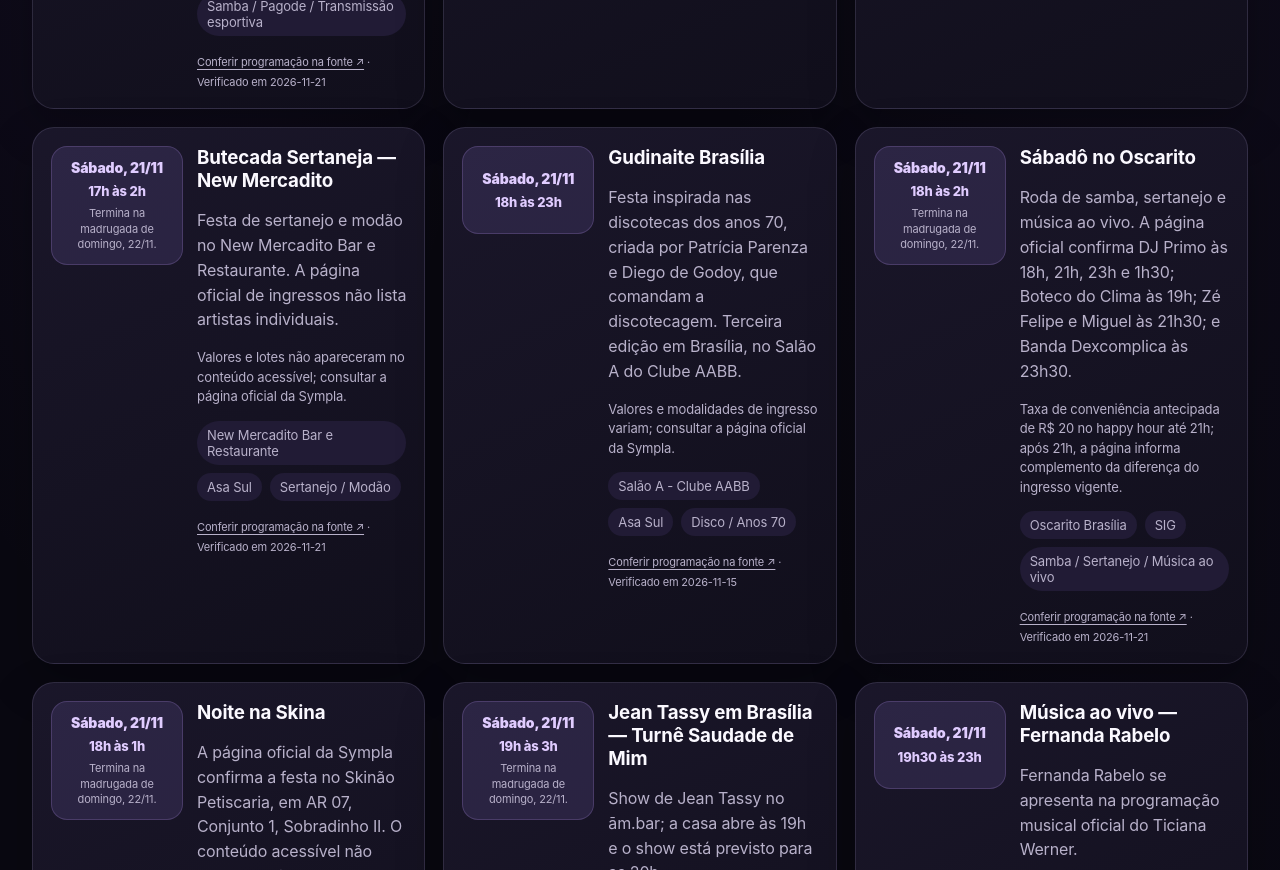
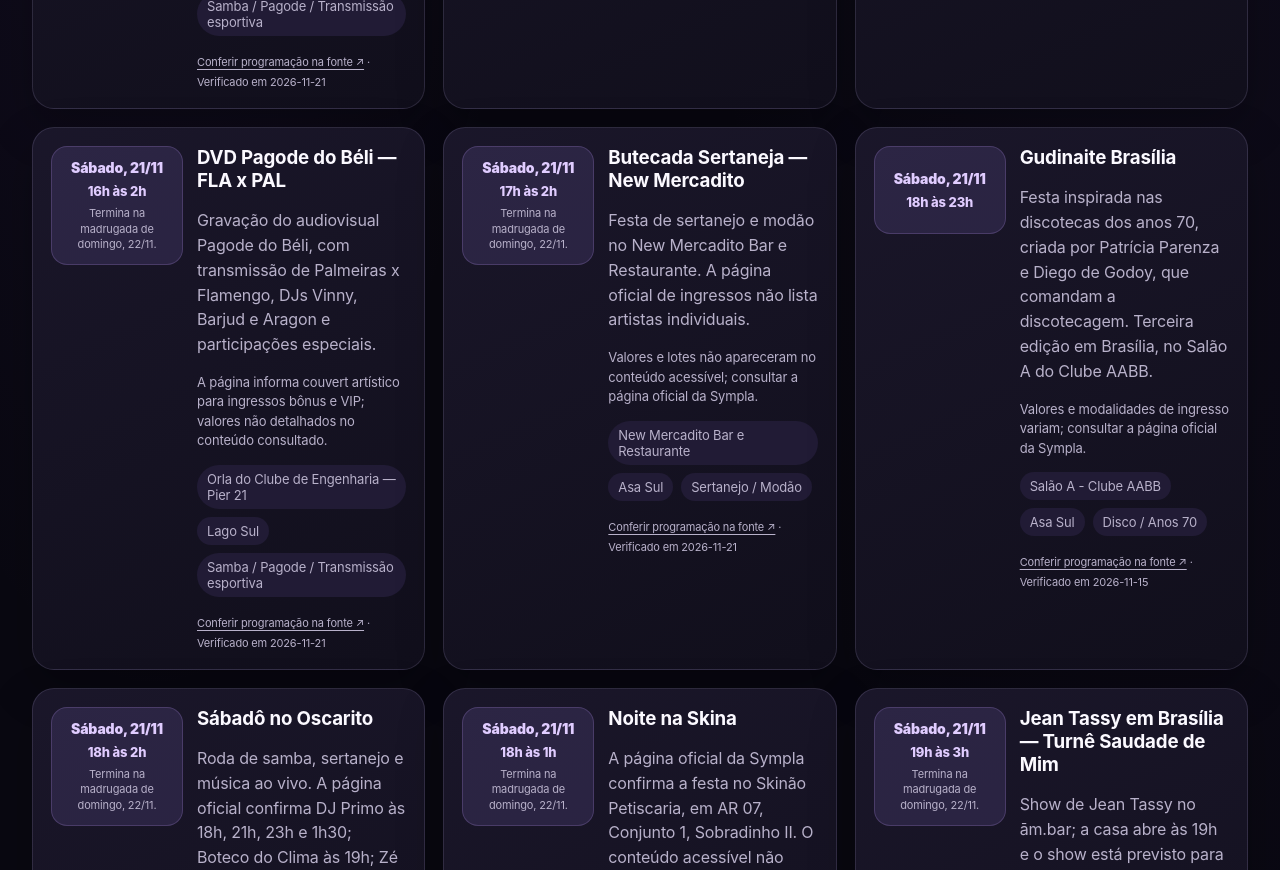
Before and after one commit to leonardodutrards-del/noite-df, a Next.js app: page /hoje in a window 1280 px wide. Shown: the part 1680-2550 px from the top of the page. Built offline with nearby package versions, Linux system fonts and the light colour scheme; no server answers.

Commit message:
Agenda: incluir sete eventos oficiais de 21 a 28/11

```diff
--- a/data/seeds/events-2026-11-20.ts
+++ b/data/seeds/events-2026-11-20.ts
@@ -177,5 +177,119 @@ export const confirmedEventsNovember20: EventItem[] = [
     sourceStatus: 'manual',
     publicationStatus: 'published',
     source: symplaSource21('https://www.sympla.com.br/evento/temporium-2o-edicao-o-tempo-passa-a-musica-continua/3652189'),
+  },,
+
+  {
+    id: 'pagode-do-beli-orla-clube-2026-11-21',
+    title: 'DVD Pagode do Béli — FLA x PAL',
+    place: 'Orla do Clube de Engenharia — Pier 21',
+    region: 'Lago Sul',
+    dateLabel: 'Sábado, 21/11/2026 · 16h–02h (22/11)',
+    category: 'Samba / Pagode / Transmissão esportiva',
+    description: 'Gravação do audiovisual Pagode do Béli, com transmissão de Palmeiras x Flamengo, DJs Vinny, Barjud e Aragon e participações especiais.',
+    startsAt: '2026-11-21T16:00:00-03:00',
+    endsAt: '2026-11-22T02:00:00-03:00',
+    expiresAt: '2026-11-22T02:00:00-03:00',
+    admissionNote: 'A página informa couvert artístico para ingressos bônus e VIP; valores não detalhados no conteúdo consultado.',
+    sourceStatus: 'manual',
+    publicationStatus: 'published',
+    source: symplaSource21('https://www.sympla.com.br/evento/lgc/3657546'),
   },
+  {
+    id: 'forro-de-vitrola-casa-de-jorge-2026-11-22',
+    title: 'Forró de Vitrola — Domingo',
+    place: 'A Casa de Jorge',
+    region: 'SAAN',
+    dateLabel: 'Domingo, 22/11/2026 · 18h–23h59',
+    category: 'Forró',
+    description: 'Baile de forró ao som de discos de vinil na A Casa de Jorge.',
+    startsAt: '2026-11-22T18:00:00-03:00',
+    endsAt: '2026-11-22T23:59:00-03:00',
+    expiresAt: '2026-11-22T23:59:00-03:00',
+    admissionNote: 'Ingressos antecipados pela Sympla; cortesia para aniversariantes do mês e lista de desconto anunciada pelo produtor.',
+    sourceStatus: 'manual',
+    publicationStatus: 'published',
+    source: symplaSource21('https://www.sympla.com.br/evento/forro-de-vitrola-22-de-novembro/3654904'),
+  },
+  {
+    id: 'samba-do-povo-da-rua-casa-de-jorge-2026-11-27',
+    title: 'Samba do Povo da Rua',
+    place: 'A Casa de Jorge',
+    region: 'SAAN',
+    dateLabel: 'Sexta-feira, 27/11/2026 · 22h–01h30 (28/11)',
+    category: 'Samba',
+    description: 'Roda de samba produzida pela própria A Casa de Jorge.',
+    startsAt: '2026-11-27T22:00:00-03:00',
+    endsAt: '2026-11-28T01:30:00-03:00',
+    expiresAt: '2026-11-28T01:30:00-03:00',
+    admissionNote: 'Ingressos antecipados pela Sympla; valor não detalhado na página.',
+    sourceStatus: 'manual',
+    publicationStatus: 'published',
+    source: symplaSource21('https://www.sympla.com.br/evento/lgc/3658614'),
+  },
+  {
+    id: 'biu-do-piseiro-amsterdam-2026-11-27',
+    title: 'Biu do Piseiro no Amsterdam',
+    place: 'Amsterdam Bar',
+    region: 'Santa Maria',
+    dateLabel: 'Sexta-feira, 27/11/2026 · 20h–03h (28/11)',
+    category: 'Piseiro / Sertanejo',
+    description: 'Primeira apresentação de Biu do Piseiro no Amsterdam, em Santa Maria.',
+    startsAt: '2026-11-27T20:00:00-03:00',
+    endsAt: '2026-11-28T03:00:00-03:00',
+    expiresAt: '2026-11-28T03:00:00-03:00',
+    admissionNote: 'Preço e lotes não detalhados no conteúdo acessível; consultar a página oficial da Sympla.',
+    sourceStatus: 'manual',
+    publicationStatus: 'published',
+    source: symplaSource21('https://www.sympla.com.br/evento/lgc/3644812'),
+  },
+  {
+    id: 'sambinha-na-orla-clube-engenharia-2026-11-27',
+    title: 'Sambinha Na Orla — PDJ + Caju Pra Baixo + Encontro de Batuqueiros',
+    place: 'Clube de Engenharia',
+    region: 'Lago Sul',
+    dateLabel: 'Sexta-feira, 27/11/2026 · 20h–04h (28/11)',
+    category: 'Samba / Pagode / Funk',
+    description: 'Roda com PDJ, Caju Pra Baixo e Encontro de Batuqueiros, seguida de funk com DJ Aragon e DJ Kaca. A página informa entrada pela descida do Pier 21.',
+    startsAt: '2026-11-27T20:00:00-03:00',
+    endsAt: '2026-11-28T04:00:00-03:00',
+    expiresAt: '2026-11-28T04:00:00-03:00',
+    admissionNote: 'Couvert artístico para ingressos de lista VIP; valores dos demais ingressos não detalhados no texto consultado.',
+    sourceStatus: 'manual',
+    publicationStatus: 'published',
+    source: symplaSource21('https://www.sympla.com.br/evento/lgc/3649109'),
+  },
+  {
+    id: 'feijoada-amor-de-aluguel-contexto-2026-11-28',
+    title: 'FeijoADA com Amor de Aluguel',
+    place: 'Contexto Bar e Restaurante',
+    region: 'Setor de Clubes Sul',
+    dateLabel: 'Sábado, 28/11/2026 · 11h–04h (29/11)',
+    category: 'Feijoada / Samba / Pagode',
+    description: 'Feijoada com buffet e pagode ao vivo de Amor de Aluguel na Varanda do Contexto.',
+    startsAt: '2026-11-28T11:00:00-03:00',
+    endsAt: '2026-11-29T04:00:00-03:00',
+    expiresAt: '2026-11-29T04:00:00-03:00',
+    admissionNote: 'Feijoada R$ 59,90; segunda feijoada gratuita na compra antecipada. VIP limitado; couvert artístico obrigatório para ingressos VIP.',
+    sourceStatus: 'manual',
+    publicationStatus: 'published',
+    source: symplaSource21('https://www.sympla.com.br/evento/feijoada-com-amor-de-aluguel-28-11-varanda-contexto-bar/3626169'),
+  },
+  {
+    id: 'tamborzao-orla-clube-engenharia-2026-11-28',
+    title: 'Tamborzão — FP do Trem Bala + DJ Zullu + Noobreak',
+    place: 'Orla do Clube de Engenharia — Pier 21',
+    region: 'Lago Sul',
+    dateLabel: 'Sábado, 28/11/2026 · 20h–04h (29/11)',
+    category: 'Pagode / Funk',
+    description: 'Edição Tamborzão na Orla do Clube de Engenharia, com FP do Trem Bala, DJ Zullu e Noobreak.',
+    startsAt: '2026-11-28T20:00:00-03:00',
+    endsAt: '2026-11-29T04:00:00-03:00',
+    expiresAt: '2026-11-29T04:00:00-03:00',
+    admissionNote: 'Couvert artístico para convites VIP; valor não detalhado no texto consultado. Evento 18+.',
+    sourceStatus: 'manual',
+    publicationStatus: 'published',
+    source: symplaSource21('https://www.sympla.com.br/evento/fp-do-trem-bala-dj-zullu-noobreak-orla-do-pier-21-sabado-28-11/3653788'),
+  },
+
 ];
```
